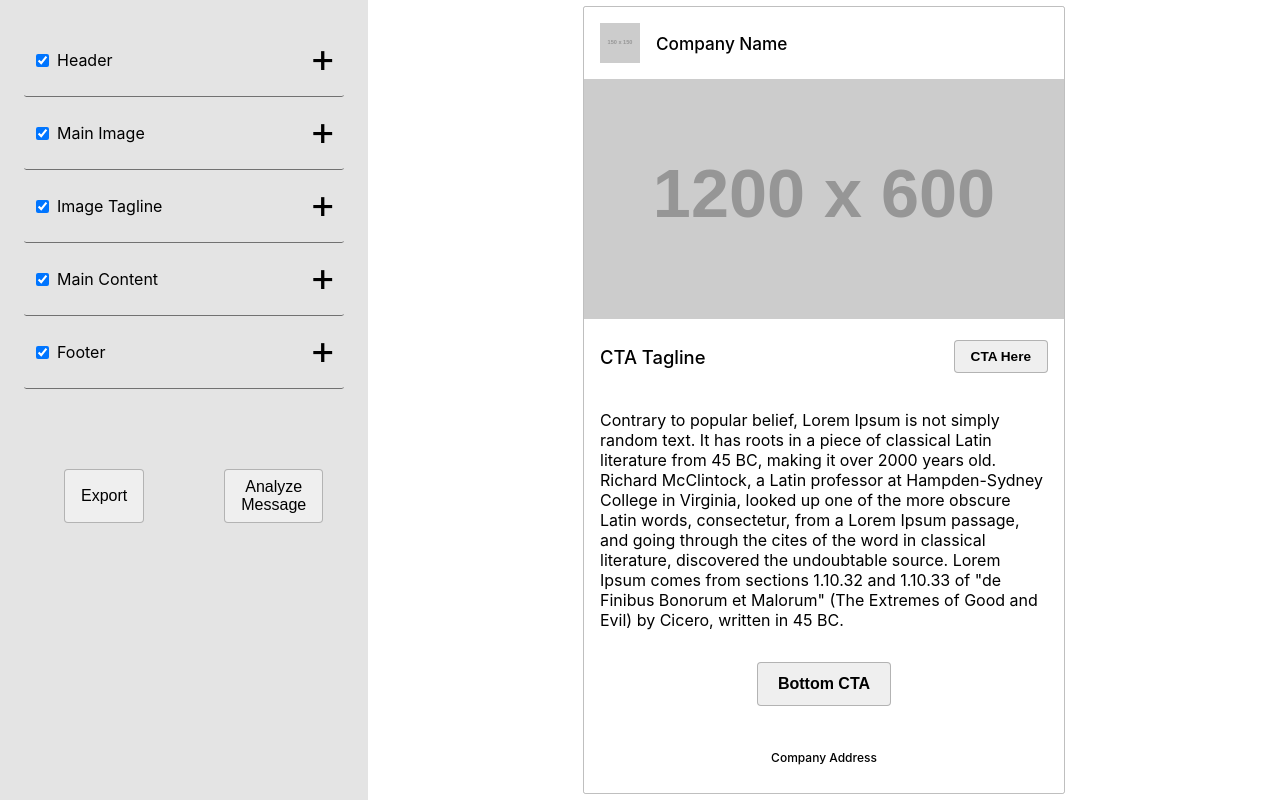
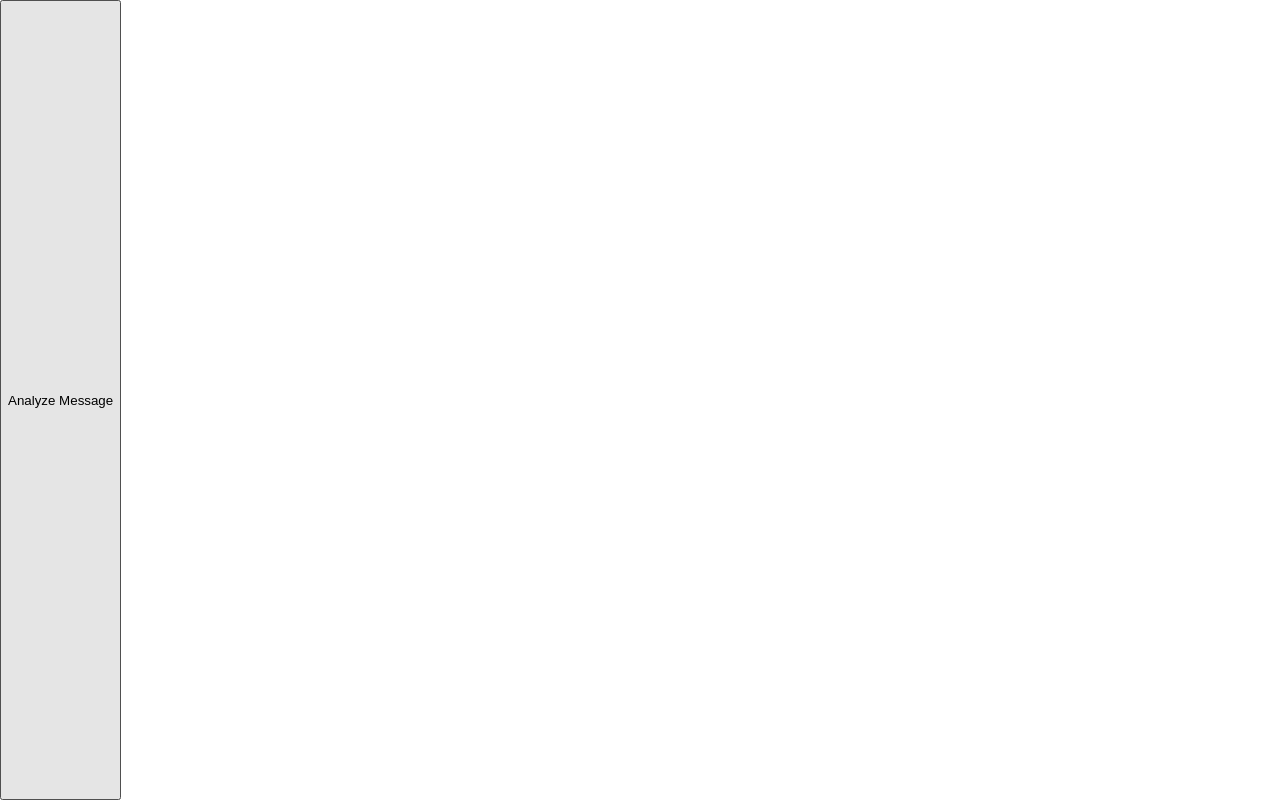
Before and after one commit to ryanbahan/easy-email-2020, a React (Create React App) app: page /tone-analysis in a window 1280 px wide. Built offline with nearby package versions, Linux system fonts and the light colour scheme.

Commit message:
Initial router setup

```diff
--- a/package.json
+++ b/package.json
@@ -10,6 +10,7 @@
     "react-color": "^2.18.0",
     "react-dom": "^16.13.1",
     "react-redux": "^7.2.0",
+    "react-router-dom": "^5.1.2",
     "react-scripts": "3.4.1",
     "redux": "^4.0.5",
     "redux-devtools-extension": "^2.13.8",
--- a/src/App/App.js
+++ b/src/App/App.js
@@ -2,59 +2,20 @@ import React from 'react';
 import './App.css';
 import { Builder } from '../FormComponents/Builder/Builder';
 import { PreviewContainer } from '../EmailComponents/PreviewContainer/PreviewContainer';
+import { DefaultTemplate } from '../Templates/DefaultTemplate';
+import { Route } from 'react-router-dom';
+import Analyzer from '../FormComponents/Analyzer/Analyzer';
 
 function App() {
   return (
       <div className="App">
-        <Builder
-          menus={[
-            {
-              title: "Header",
-              formItems: [
-                {title: "Company Logo", component: "FileUploader", store: "companyImage"},
-                {title: "Company Name", component: "TextField", store: "companyName"},
-                {title: "Font Color", component: "Colorpicker", store: "companyFontColor"},
-                {title: "Background Color", component: "Colorpicker", store: "headerBGColor"},
-              ],
-            },
-            {
-              title: "Main Image",
-              formItems: [
-                {title: "Image", component: "FileUploader", store: "mainImage"},
-              ],
-            },
-            {
-              title: "Image Tagline",
-              formItems: [
-                {title: "Tagline Text", component: "TextField", store: "mainImageTagline"},
-                {title: "Background Color", component: "Colorpicker", store: "mainImageTaglineBG"},
-                {title: "Font Color", component: "Colorpicker", store: "mainImageFontColor"},
-                {title: null},
-                {title: "Button Text", component: "TextField", store: "mainImageButtonCopy"},
-                {title: "Button Color", component: "Colorpicker", store: "mainImageButtonColor"},
-                {title: "Button Font Color", component: "Colorpicker", store: "mainImageButtonFontColor"},
-              ],
-            },
-            {
-              title: "Main Content",
-              formItems: [
-                {title: "Content Block Text", component: "TextField", store: "content"},
-                {title: "Button Text", component: "TextField", store: "cta"},
-                {title: "Button Color", component: "Colorpicker", store: "ctaButtonColor"},
-                {title: "Button Font Color", component: "Colorpicker", store: "ctaButtonFontColor"}
-              ],
-            },
-            {
-              title: "Footer",
-              formItems: [
-                {title: "Company Address", component: "TextField", store: "footerAddress"},
-                {title: "Font Color", component: "Colorpicker", store: "footerFontColor"},
-                {title: "Background Color", component: "Colorpicker", store: "footerBGColor"},
-              ],
-            }
-          ]}
-        />
-        <PreviewContainer />
+        <Route exact path="/">
+          <Builder menus={DefaultTemplate} />
+          <PreviewContainer />
+        </Route>
+        <Route path="/tone-analysis">
+          <Analyzer />
+        </Route>
       </div>
   );
 }
--- a/src/FormComponents/Analyzer/Analyzer.js
+++ b/src/FormComponents/Analyzer/Analyzer.js
@@ -4,9 +4,6 @@ import { connect } from 'react-redux';
 function Analyzer({ content, tagline, cta }) {
 
   const getItems = async () => {
-    const email = document.querySelector('.preview').outerHTML;
-    await navigator.clipboard.writeText(email);
-
     const data = {toneInput: {text: content}}
 
     fetch("http://localhost:3000/api/tone", {
--- a/src/FormComponents/Builder/Builder.js
+++ b/src/FormComponents/Builder/Builder.js
@@ -1,7 +1,7 @@
 import React from 'react';
 import './Builder.css';
 import DropdownContainer from '../DropdownContainer/DropdownContainer';
-import Analyzer from '../Analyzer/Analyzer';
+import { Link } from 'react-router-dom';
 import Exporter from '../Exporter/Exporter';
 
 export const Builder = props => {
@@ -21,7 +21,9 @@ export const Builder = props => {
     </div>
     <div className="buttons-wrapper">
       <Exporter />
-      <Analyzer />
+      <Link to="/tone-analysis">
+        <button>Analyze Tone</button>
+      </Link>
     </div>
   </section>
   )
--- a/src/FormComponents/Dropdown/Dropdown.js
+++ b/src/FormComponents/Dropdown/Dropdown.js
@@ -10,13 +10,10 @@ export default class Dropdown extends React.Component {
     switch (item.component) {
       case "Colorpicker":
         return <Colorpicker store={item.store} />
-        break
       case "TextField":
         return <TextField store={item.store} />
-        break
       case "FileUploader":
         return <FileUploader store={item.store} />
-        break
       default:
         return null;
     }
--- /dev/null
+++ b/src/Templates/DefaultTemplate.js
@@ -0,0 +1,44 @@
+export const DefaultTemplate = [{
+  title: "Header",
+  formItems: [
+    {title: "Company Logo", component: "FileUploader", store: "companyImage"},
+    {title: "Company Name", component: "TextField", store: "companyName"},
+    {title: "Font Color", component: "Colorpicker", store: "companyFontColor"},
+    {title: "Background Color", component: "Colorpicker", store: "headerBGColor"},
+  ],
+},
+{
+  title: "Main Image",
+  formItems: [
+    {title: "Image", component: "FileUploader", store: "mainImage"},
+  ],
+},
+{
+  title: "Image Tagline",
+  formItems: [
+    {title: "Tagline Text", component: "TextField", store: "mainImageTagline"},
+    {title: "Background Color", component: "Colorpicker", store: "mainImageTaglineBG"},
+    {title: "Font Color", component: "Colorpicker", store: "mainImageFontColor"},
+    {title: null},
+    {title: "Button Text", component: "TextField", store: "mainImageButtonCopy"},
+    {title: "Button Color", component: "Colorpicker", store: "mainImageButtonColor"},
+    {title: "Button Font Color", component: "Colorpicker", store: "mainImageButtonFontColor"},
+  ],
+},
+{
+  title: "Main Content",
+  formItems: [
+    {title: "Content Block Text", component: "TextField", store: "content"},
+    {title: "Button Text", component: "TextField", store: "cta"},
+    {title: "Button Color", component: "Colorpicker", store: "ctaButtonColor"},
+    {title: "Button Font Color", component: "Colorpicker", store: "ctaButtonFontColor"}
+  ],
+},
+{
+  title: "Footer",
+  formItems: [
+    {title: "Company Address", component: "TextField", store: "footerAddress"},
+    {title: "Font Color", component: "Colorpicker", store: "footerFontColor"},
+    {title: "Background Color", component: "Colorpicker", store: "footerBGColor"},
+  ],
+}]
--- a/src/index.js
+++ b/src/index.js
@@ -2,6 +2,7 @@ import React from 'react';
 import ReactDOM from 'react-dom';
 import './index.css';
 import App from './App/App';
+import { BrowserRouter as Router } from 'react-router-dom';
 import * as serviceWorker from './serviceWorker';
 import { Provider } from 'react-redux';
 import { createStore, applyMiddleware } from 'redux';
@@ -15,11 +16,13 @@ const store = createStore(
 );
 
 ReactDOM.render(
-  <Provider store={store}>
-    <React.StrictMode>
-      <App />
-    </React.StrictMode>
-  </Provider>,
+  <Router>
+    <Provider store={store}>
+      <React.StrictMode>
+        <App />
+      </React.StrictMode>
+    </Provider>
+  </Router>,
   document.getElementById('root')
 );
 
```
Also changed, not shown: 1 other file (tests, documents, lock files or other folders).
